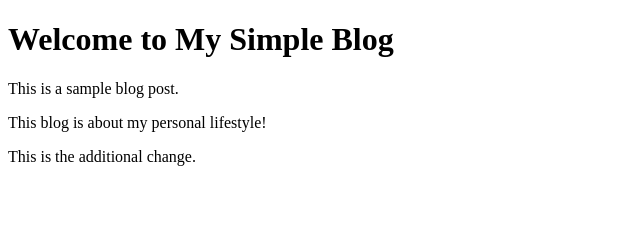
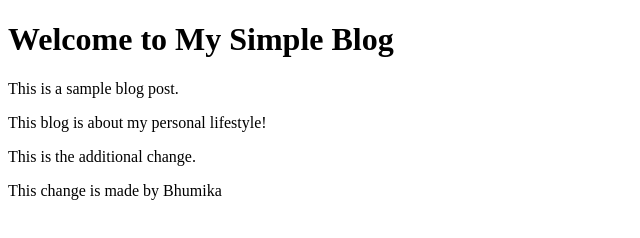
Before and after one commit to bhumikamehta910/Deepasha-Personal-Blog, a plain HTML site: page index.html in a window 1280 px wide. Shown: the whole page, without its empty margins (0-640 px from the left). Drawn offline with Linux system fonts and the light colour scheme.

Commit message:
Update index.html

```diff
--- a/index.html
+++ b/index.html
@@ -10,5 +10,6 @@
     <p>This is a sample blog post.</p>
     <p>This blog is about my personal lifestyle!</p>
     <p>This is the additional change.</p>
+    <p>This change is made by Bhumika</p>
 </body>
 </html>
```
